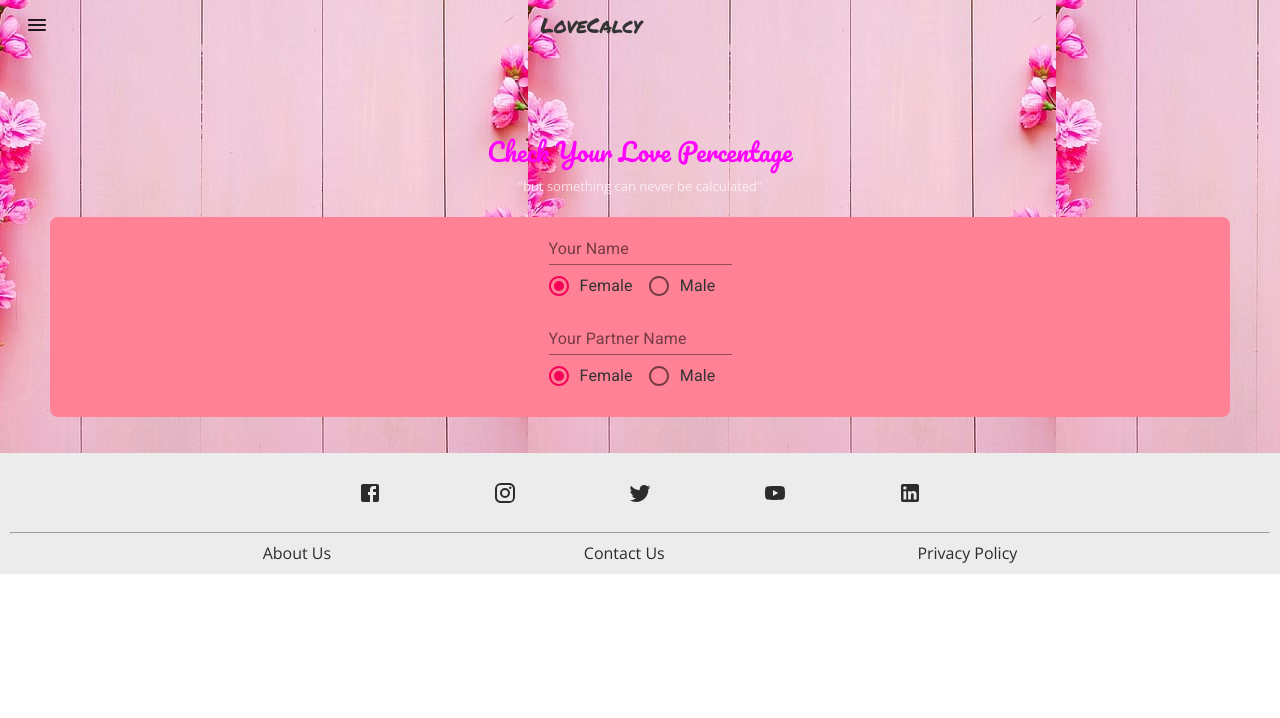
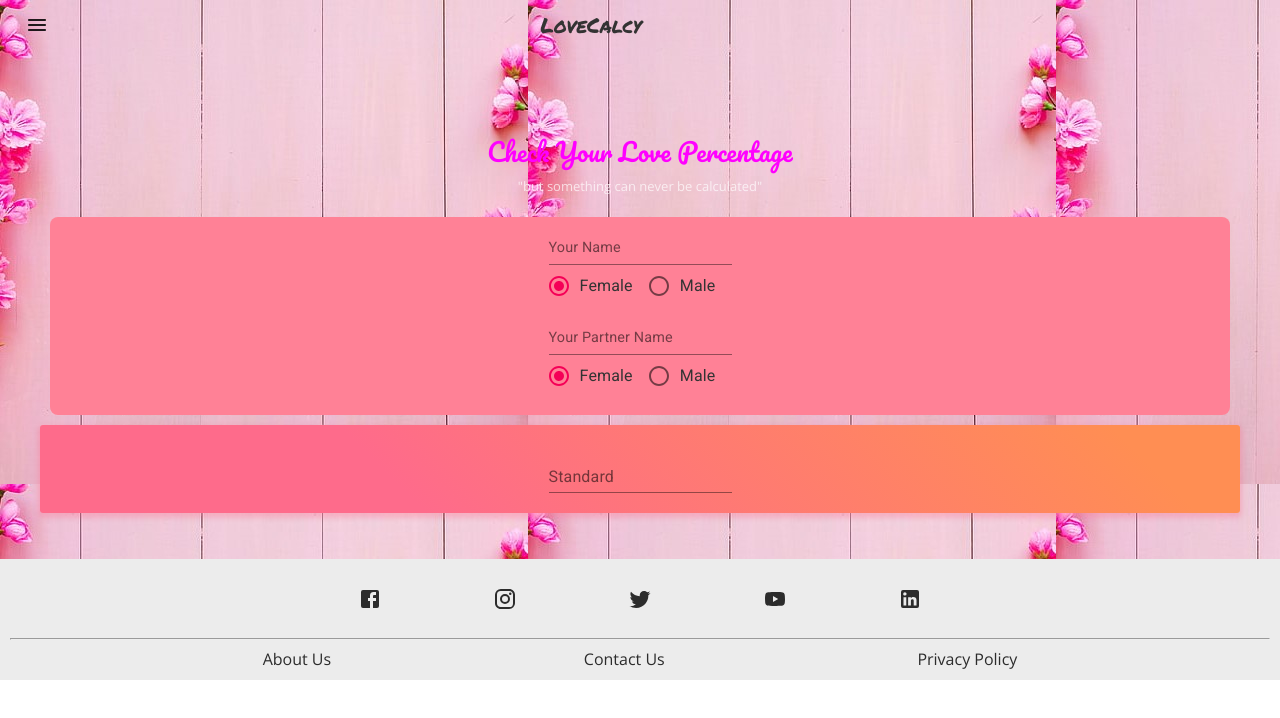
Before and after one commit to amanjatx/netyforms-repo, a React (Create React App) app: page / in a window 1280 px wide. Shown: the top 718 px of the page. Built offline with nearby package versions, Linux system fonts and the light colour scheme.

Commit message:
new box added

```diff
--- a/src/CSS/style.module.css
+++ b/src/CSS/style.module.css
@@ -26,8 +26,9 @@
   .HeaderDiv > div {
     width: 30%;
     margin : 0 5px;
-    /* background-color: red; */
   }
+
+   /* Box Outer Starts from heres  */
   .boxOuterDiv {
     background-color: rgb(255, 129, 150);
     border-radius: 8px;
@@ -37,8 +38,7 @@
     align-items: center;
     justify-content: center;
     margin : 20px 50px 0 50px;
-    padding-bottom : 20px;
-    /* margin-bottom : 20px; */
+    padding-bottom : 18px;
   }
 
   .formDiv {
@@ -60,3 +60,14 @@
     color :#333333;
     font-size : 900px !important;
   }
+  .radioLabel {
+    /* background-color: red; */
+  }
+  .radioLabel > label  {
+    /* background-color: seagreen !important; */
+    /* color : white !important; */
+    font-size: 90%;
+  }
+  .radioLabel > div > input:focus {
+    color : green !important;
+  }
--- a/src/Component/BoxOuter.js
+++ b/src/Component/BoxOuter.js
@@ -33,8 +33,8 @@ function BoxOuter() {
     ]
     const dataMap = data.map( (dal) =>
         <>
-            <div>
-                <TextField id="standard-basic" label={dal.title} />
+            <div >
+                <TextField className={styles.radioLabel} id="standard-basic" label={dal.title} />
             </div>
             <div className={styles.radioDiv}>
                 <FormControl component="fieldset">
--- /dev/null
+++ b/src/Component/CCBox.js
@@ -0,0 +1,56 @@
+import React from 'react'
+import {Grid, Button, Paper, TextField} from '@material-ui/core'
+import { createMuiTheme, makeStyles, ThemeProvider } from '@material-ui/core/styles';
+import { orange } from '@material-ui/core/colors';
+import { FullscreenExit } from '@material-ui/icons';
+
+const paperstyle = {
+    padding : '10px',
+    margin : '10px',
+}
+
+const useStyles = makeStyles({
+    root: {
+        display : 'flex',
+        justifyContent : 'center',
+        alignItems : 'center',
+        background: 'linear-gradient(45deg, #FE6B8B 30%, #FF8E53 90%)',
+        borderRadius: 3,
+        border: 0,
+        color: 'white',
+        padding: '20px 30px',
+        margin : '10px 40px',
+        boxShadow: '0 3px 5px 2px rgba(255, 105, 135, .3)',
+      },
+})
+
+const theme = createMuiTheme ({
+    palette : {
+        primary : {
+            main : '#d9d9d9'
+        }
+    },
+    typography : {
+        fontSize : 14,
+    },
+    overrides : {
+        MuiInputBase : {
+            label : 'Your Text Here'
+        }
+    }
+ })
+
+function CCBox() {
+    const classes = useStyles();
+    return (
+        <div>
+            <ThemeProvider theme={theme}>
+                <Paper variant="outlined" elevation={3} classes={{ root : classes.root }} >
+                    <TextField id="standard-basic" label="Standard" />
+                </Paper>
+            </ThemeProvider>
+        </div>
+    )
+}
+
+export default CCBox
--- a/src/Component/Content.js
+++ b/src/Component/Content.js
@@ -1,7 +1,8 @@
 import React from 'react'
 import BoxOuter from './BoxOuter';
 import CCquicklines from './CCquicklines';
-
+import Rough2 from './Rough2'
+import CCBox from './CCBox'
 const ccTop = {
     // color : 'red',
     // backgroundColor : 'red',
@@ -13,6 +14,8 @@ function Content() {
         <div style={ccTop} >
             <CCquicklines />
             <BoxOuter />
+            {/* <Rough2 />  */}
+            <CCBox/>
         </div>
     )
 }
--- /dev/null
+++ b/src/Component/Learn.js
@@ -0,0 +1,46 @@
+import React from 'react'
+import { createMuiTheme, ThemeProvider } from '@material-ui/core/styles';
+import {Button, Paper} from '@material-ui/core'
+import { green, orange } from '@material-ui/core/colors';
+
+const theme = createMuiTheme({
+    palette: {
+        primary : {
+            light : '#ffff99',
+            main : '#ffa500',
+            dark : '#e69500',
+            contrastText : '#0d0d0d'
+        },
+        secondary : {
+            main : green[200],
+        },
+    },
+
+    typography : {
+        fontFamily : 'Comic Sans MS',
+        button : {
+            fontSize : 12
+        }
+    },
+    spacing : {
+        MuiButton : {
+            spacing : 16,
+        }
+    }
+})
+
+function Learn() {
+    return (
+        <div style={{margin :'20px'}}>
+            <ThemeProvider theme={theme}>
+                <Paper elevation={3} style={{padding : '20px'}}>
+                    <Button color='primary'>Primary</Button>
+                    <Button variant='contained' color='primary'>Primary and Contained</Button>
+                    <Button variant='contained' color='secondary'>Hit Me</Button>
+                </Paper>
+            </ThemeProvider>
+        </div>
+    )
+}
+
+export default Learn
--- a/src/Component/Rough2.js
+++ b/src/Component/Rough2.js
@@ -1,27 +1,15 @@
 import React from 'react'
-
-const stateCapital = [
-    {
-        state : 'mp',
-        capital :'bhopal'
-    },
-    {
-        state : 'cg',
-        capital : 'raipur'
-    }
-]
-// const stateCapital = ['sc','cs']
-const stateCapitalMap = stateCapital.map((sc)=>
-    <>
-        <p> {sc.state} == {sc.capital}</p>
-    </>
-)
+import Button from '@material-ui/core/Button'
 function Rough2() {
-    return (
-        <div>
-            {stateCapitalMap}
-        </div>
-    )
+  return (
+    <div>
+      Hii
+      <div>
+        <Button variant='contained' color='primary'>Click Baby</Button>
+      </div>
+      Hello
+    </div>
+  )
 }
 
 export default Rough2
```
Also changed, not shown: src/App.js (+5 -2 lines), 1 other file (tests, documents, lock files or other folders).
